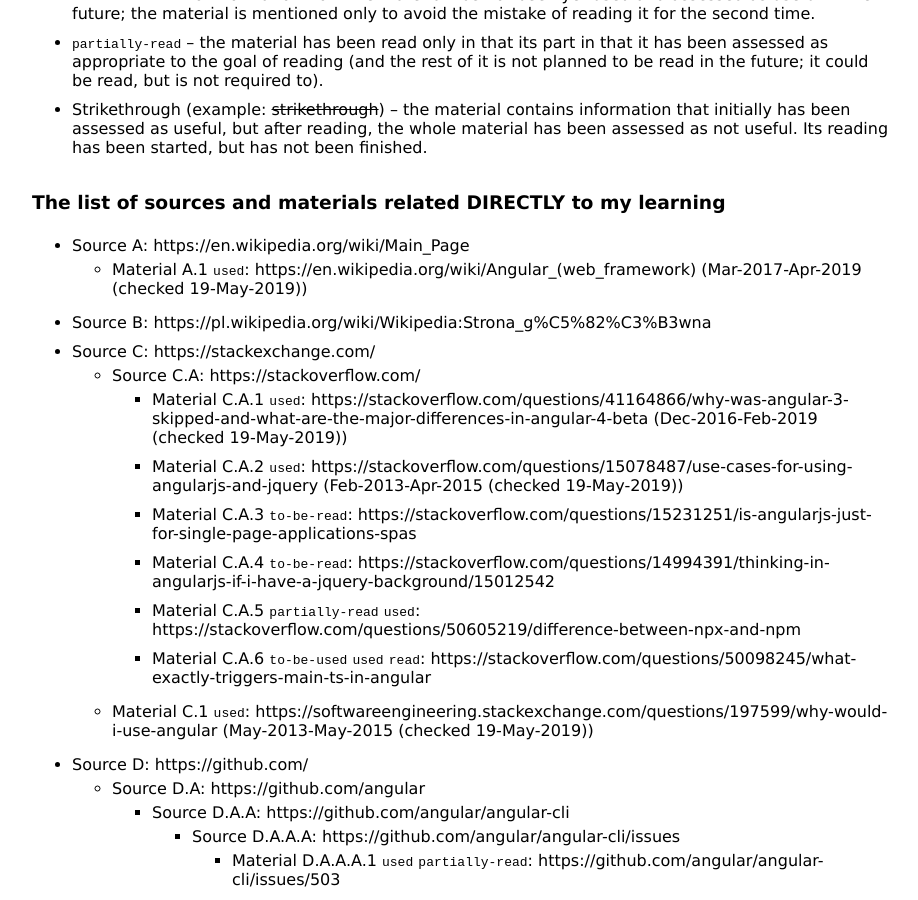
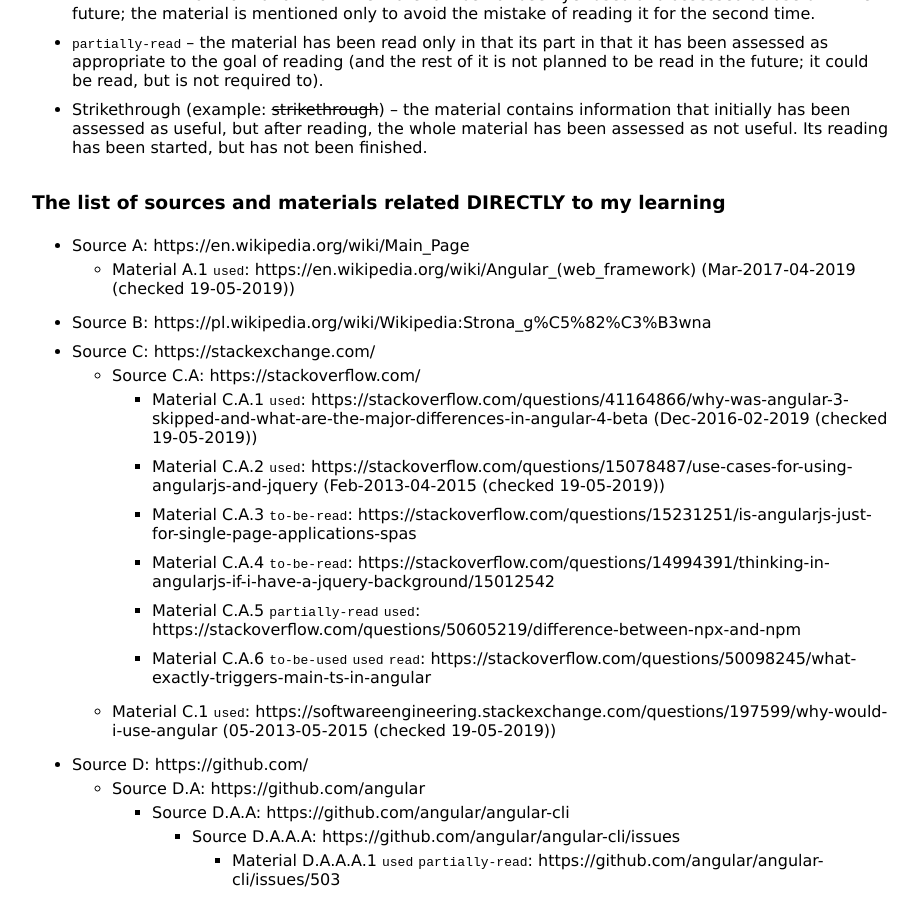
Before and after one commit to DevSilv/DevSilv.github.io, a Jekyll site: the page built from _posts/2019/09/08/2019-09-08-my-angular-learning-2.md, in a window 1280 px wide and 900 px high, scrolled down 1336 px. Shown: the whole window, without its empty margins (208-1126 px from the left). Built offline with Jekyll 4.4.1, drawn with Linux system fonts in a browser that asks for light colours.

Commit message:
Unify the format of dates

```diff
--- a/_posts/2019/09/08/2019-09-08-my-angular-learning-2.md
+++ b/_posts/2019/09/08/2019-09-08-my-angular-learning-2.md
@@ -36,17 +36,17 @@
 ### The list of sources and materials related DIRECTLY to my learning
 
 - Source A: https://en.wikipedia.org/wiki/Main_Page
-    - Material A.1 `used`: https://en.wikipedia.org/wiki/Angular_(web_framework) (Mar-2017-Apr-2019 (checked 19-May-2019))
+    - Material A.1 `used`: https://en.wikipedia.org/wiki/Angular_(web_framework) (Mar-2017-04-2019 (checked 19-05-2019))
 - Source B: https://pl.wikipedia.org/wiki/Wikipedia:Strona_g%C5%82%C3%B3wna
 - Source C: https://stackexchange.com/
     - Source C.A: https://stackoverflow.com/
-        - Material C.A.1 `used`: https://stackoverflow.com/questions/41164866/why-was-angular-3-skipped-and-what-are-the-major-differences-in-angular-4-beta (Dec-2016-Feb-2019 (checked 19-May-2019))
-        - Material C.A.2 `used`: https://stackoverflow.com/questions/15078487/use-cases-for-using-angularjs-and-jquery (Feb-2013-Apr-2015 (checked 19-May-2019))
+        - Material C.A.1 `used`: https://stackoverflow.com/questions/41164866/why-was-angular-3-skipped-and-what-are-the-major-differences-in-angular-4-beta (Dec-2016-02-2019 (checked 19-05-2019))
+        - Material C.A.2 `used`: https://stackoverflow.com/questions/15078487/use-cases-for-using-angularjs-and-jquery (Feb-2013-04-2015 (checked 19-05-2019))
         - Material C.A.3 `to-be-read`: https://stackoverflow.com/questions/15231251/is-angularjs-just-for-single-page-applications-spas
         - Material C.A.4 `to-be-read`: https://stackoverflow.com/questions/14994391/thinking-in-angularjs-if-i-have-a-jquery-background/15012542
         - Material C.A.5 `partially-read` `used`: https://stackoverflow.com/questions/50605219/difference-between-npx-and-npm
         - Material C.A.6 `to-be-used` `used` `read`: https://stackoverflow.com/questions/50098245/what-exactly-triggers-main-ts-in-angular
-    - Material C.1 `used`: https://softwareengineering.stackexchange.com/questions/197599/why-would-i-use-angular (May-2013-May-2015 (checked 19-May-2019))
+    - Material C.1 `used`: https://softwareengineering.stackexchange.com/questions/197599/why-would-i-use-angular (05-2013-05-2015 (checked 19-05-2019))
 - Source D: https://github.com/
     - Source D.A: https://github.com/angular
         - Source D.A.A: https://github.com/angular/angular-cli
```
Also changed, not shown: _posts/2020/04/18/2020-04-18-the-introduction-of-releases-in-the-project.md (+1 -1 lines).
